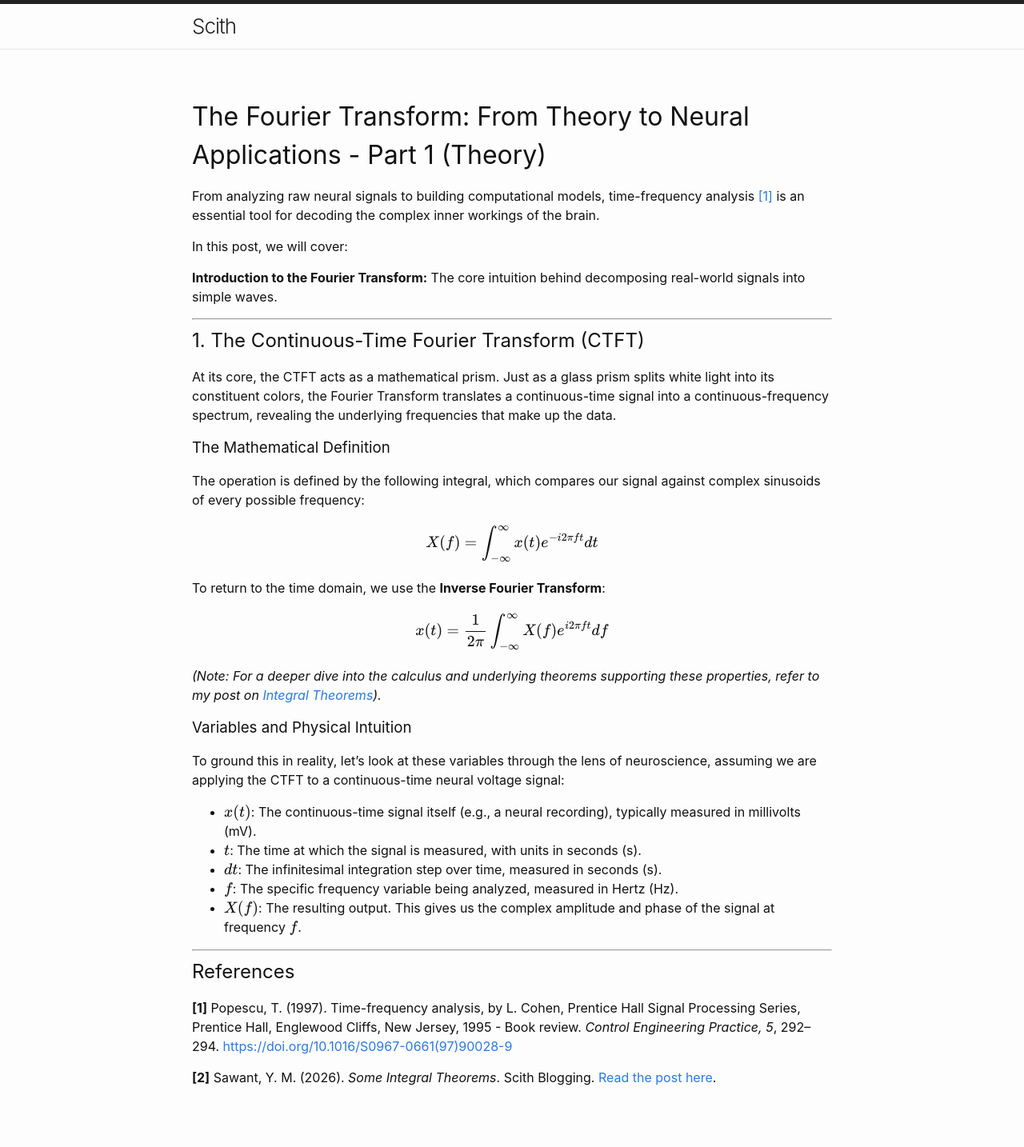
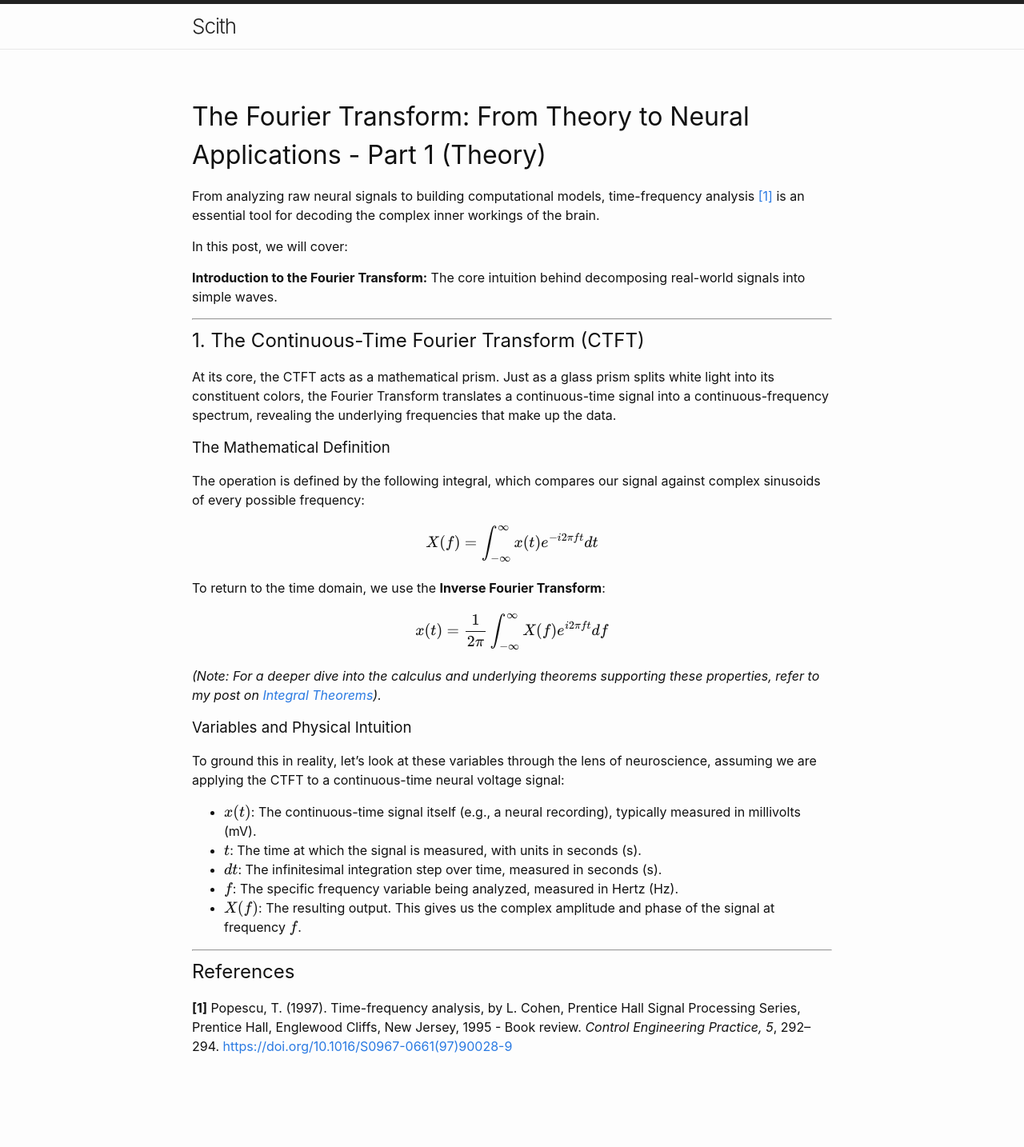
Before and after one commit to yashmrsawant/yashmrsawant.github.io, a Jekyll site: the page built from _posts/2026-03-30-fourier-transform_part1.md, in a window 1280 px wide. Shown: the whole page at 80% size. Built offline with Jekyll 4.4.1, drawn with Linux system fonts in a browser that asks for light colours; after the commit the page ends 1395 px from its top, so only the background shows below that.

Commit message:
Auto-commit: Update blog 2026-04-02 11:06:41

```diff
--- a/_posts/2026-03-30-fourier-transform_part1.md
+++ b/_posts/2026-03-30-fourier-transform_part1.md
@@ -47,6 +47,3 @@ To ground this in reality, let's look at these variables through the lens of neu
 
 <div id="ref-1"></div>
 **[1]** Popescu, T. (1997). Time-frequency analysis, by L. Cohen, Prentice Hall Signal Processing Series, Prentice Hall, Englewood Cliffs, New Jersey, 1995 - Book review. *Control Engineering Practice, 5*, 292–294. [https://doi.org/10.1016/S0967-0661(97)90028-9](https://doi.org/10.1016/S0967-0661(97)90028-9)
-
-<div id="ref-2"></div>
-**[2]** Sawant, Y. M. (2026). *Some Integral Theorems*. Scith Blogging. [Read the post here](https://yashmrsawant.github.io/integrals-theorems/2026/04/01/some-integral-theorems.html).
```
